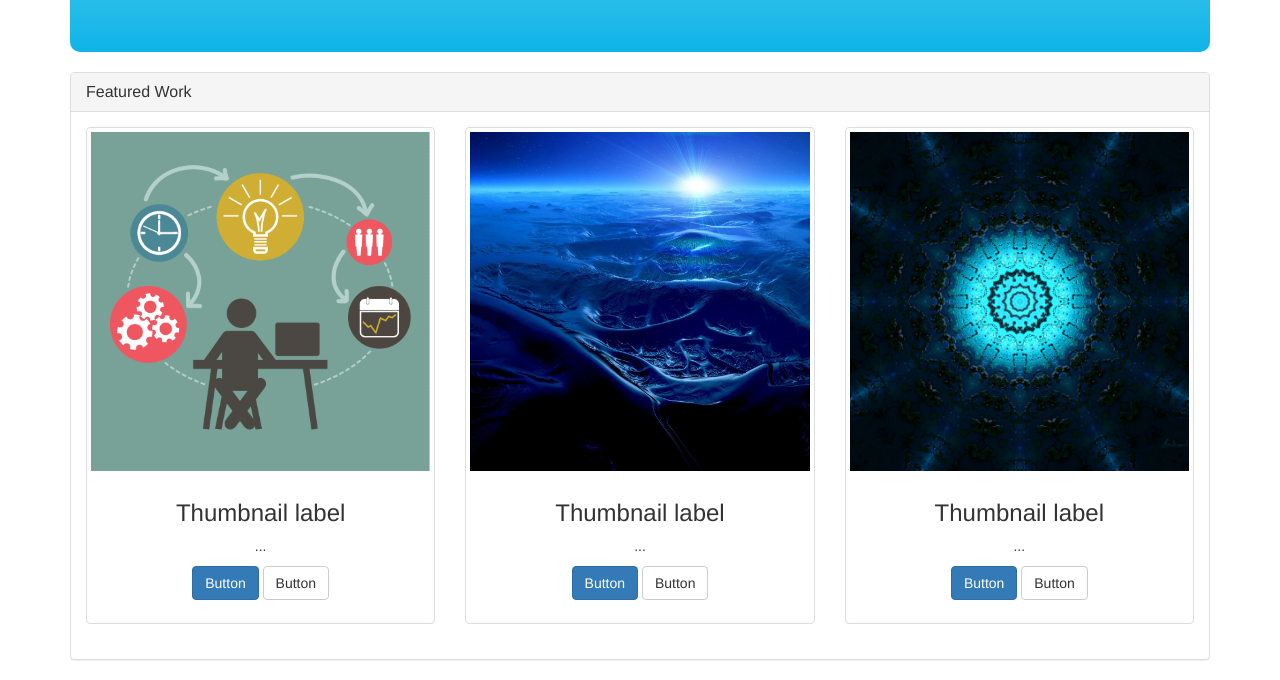
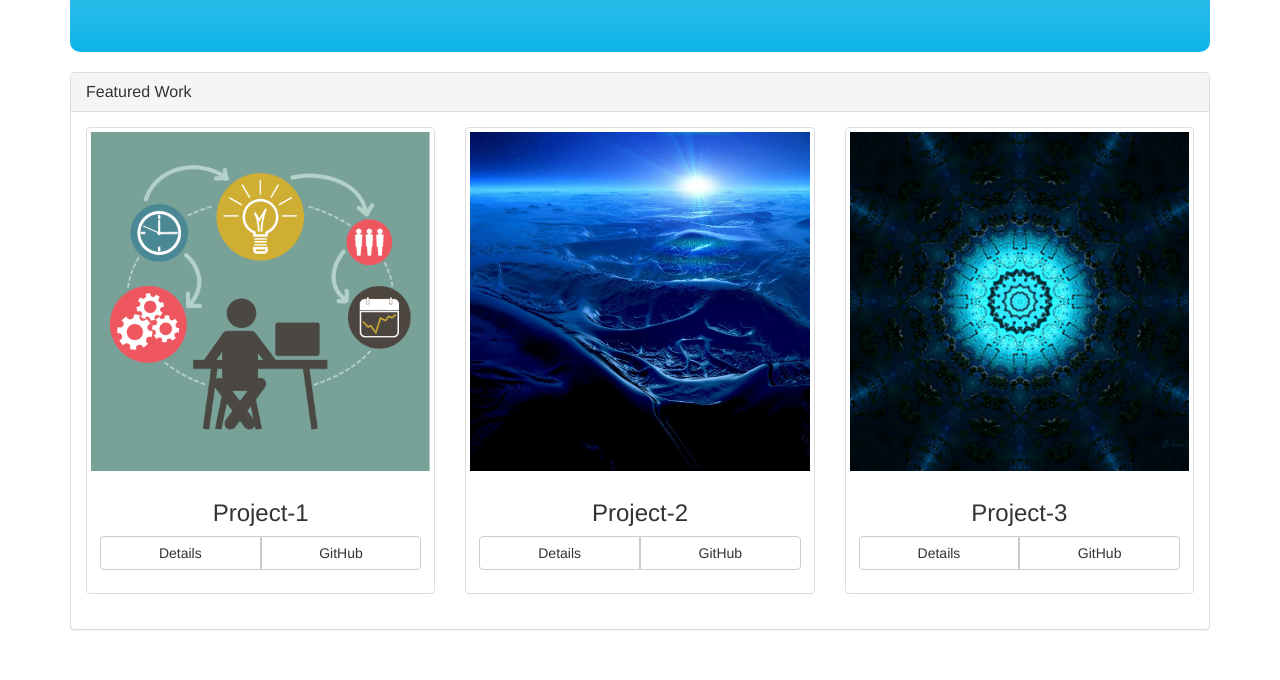
Before and after one commit to hvpulok/Udacity-portfolio_site, a website: page index.html in a window 1280 px wide. Shown: the part 286-966 px from the top of the page. After the commit the page ends 936 px from the top, so only its background shows below. Drawn offline with nearby package versions, Linux system fonts and the light colour scheme.

Commit message:
Add buttons to project thumbnails

```diff
--- a/index.html
+++ b/index.html
@@ -69,9 +69,21 @@
                             <div class="thumbnail">
                                 <img src="public/images/src/project_1.jpg" alt="...">
                                 <div class="caption">
-                                    <h3>Thumbnail label</h3>
-                                    <p>...</p>
-                                    <p><a href="#" class="btn btn-primary" role="button">Button</a> <a href="#" class="btn btn-default" role="button">Button</a></p>
+                                    <h3>Project-1</h3>
+                                    <!--<p>...</p>-->
+                                    <p>
+                                        <div class="btn-group btn-group-justified" role="group" aria-label="...">
+                                            <div class="btn-group" role="group">
+                                                <button type="button" class="btn btn-default">Details</button>
+                                            </div>
+                                            <div class="btn-group" role="group">
+                                                <button type="button" class="btn btn-default">GitHub</button>
+                                            </div>
+                                            <!--<div class="btn-group" role="group">
+                                                <button type="button" class="btn btn-default">Right</button>
+                                            </div>-->
+                                        </div>
+                                    </p>
                                 </div>
                             </div>
                         </div>
@@ -79,9 +91,21 @@
                             <div class="thumbnail">
                                 <img src="public/images/src/project_2.jpg" alt="...">
                                 <div class="caption">
-                                    <h3>Thumbnail label</h3>
-                                    <p>...</p>
-                                    <p><a href="#" class="btn btn-primary" role="button">Button</a> <a href="#" class="btn btn-default" role="button">Button</a></p>
+                                    <h3>Project-2</h3>
+                                    <!--<p>...</p>-->
+                                    <p>
+                                        <div class="btn-group btn-group-justified" role="group" aria-label="...">
+                                            <div class="btn-group" role="group">
+                                                <button type="button" class="btn btn-default">Details</button>
+                                            </div>
+                                            <div class="btn-group" role="group">
+                                                <button type="button" class="btn btn-default">GitHub</button>
+                                            </div>
+                                            <!--<div class="btn-group" role="group">
+                                                <button type="button" class="btn btn-default">Right</button>
+                                            </div>-->
+                                        </div>
+                                    </p>
                                 </div>
                             </div>
                         </div>
@@ -89,19 +113,25 @@
                             <div class="thumbnail">
                                 <img src="public/images/src/project_3.jpg" alt="Project Image">
                                 <div class="caption">
-                                    <h3>Thumbnail label</h3>
-                                    <p>...</p>
-                                    <p><a href="#" class="btn btn-primary" role="button">Button</a> <a href="#" class="btn btn-default" role="button">Button</a></p>
+                                    <h3>Project-3</h3>
+                                    <!--<p>...</p>-->
+                                    <p>
+                                        <div class="btn-group btn-group-justified" role="group" aria-label="...">
+                                            <div class="btn-group" role="group">
+                                                <button type="button" class="btn btn-default">Details</button>
+                                            </div>
+                                            <div class="btn-group" role="group">
+                                                <button type="button" class="btn btn-default">GitHub</button>
+                                            </div>
+                                            <!--<div class="btn-group" role="group">
+                                                <button type="button" class="btn btn-default">Right</button>
+                                            </div>-->
+                                        </div>
+                                    </p>
                                 </div>
                             </div>
                         </div>
                     </div>
-
-
-
-
-
-
                 </div>
             </div>
         </section>
```
